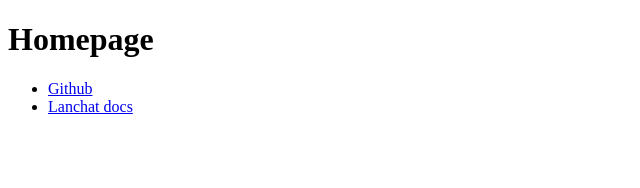
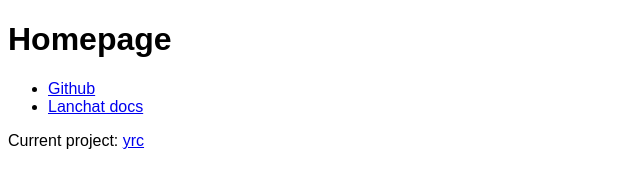
Before and after one commit to tof4/tof4.github.io, a plain HTML site: page index.html in a window 1280 px wide. Shown: the whole page, without its empty margins (0-640 px from the left). Drawn offline with Linux system fonts and the light colour scheme.

Commit message:
Add some style

```diff
--- a/index.html
+++ b/index.html
@@ -5,6 +5,7 @@
 	<meta http-equiv="X-UA-Compatible" content="IE=edge">
 	<meta name="viewport" content="width=device-width, initial-scale=1.0">
 	<title>Youkai</title>
+	<link href="style.css" rel="stylesheet">
 </head>
 <body>
 	<h1>Homepage</h1>
@@ -12,5 +13,8 @@
 		<li><a href="https://github.com/tof4">Github</a></li>
 		<li><a href="https://youkai.pl/lanchat/">Lanchat docs</a></li>
 	</ul>
+	<p>
+		Current project: <a href="https://github.com/tof4/yrc">yrc</a>
+	</p>
 </body>
 </html>
--- /dev/null
+++ b/style.css
@@ -0,0 +1,7 @@
+body {
+	font-family: sans-serif;
+}
+
+h1 {
+	font-weigth: bold
+}
```
